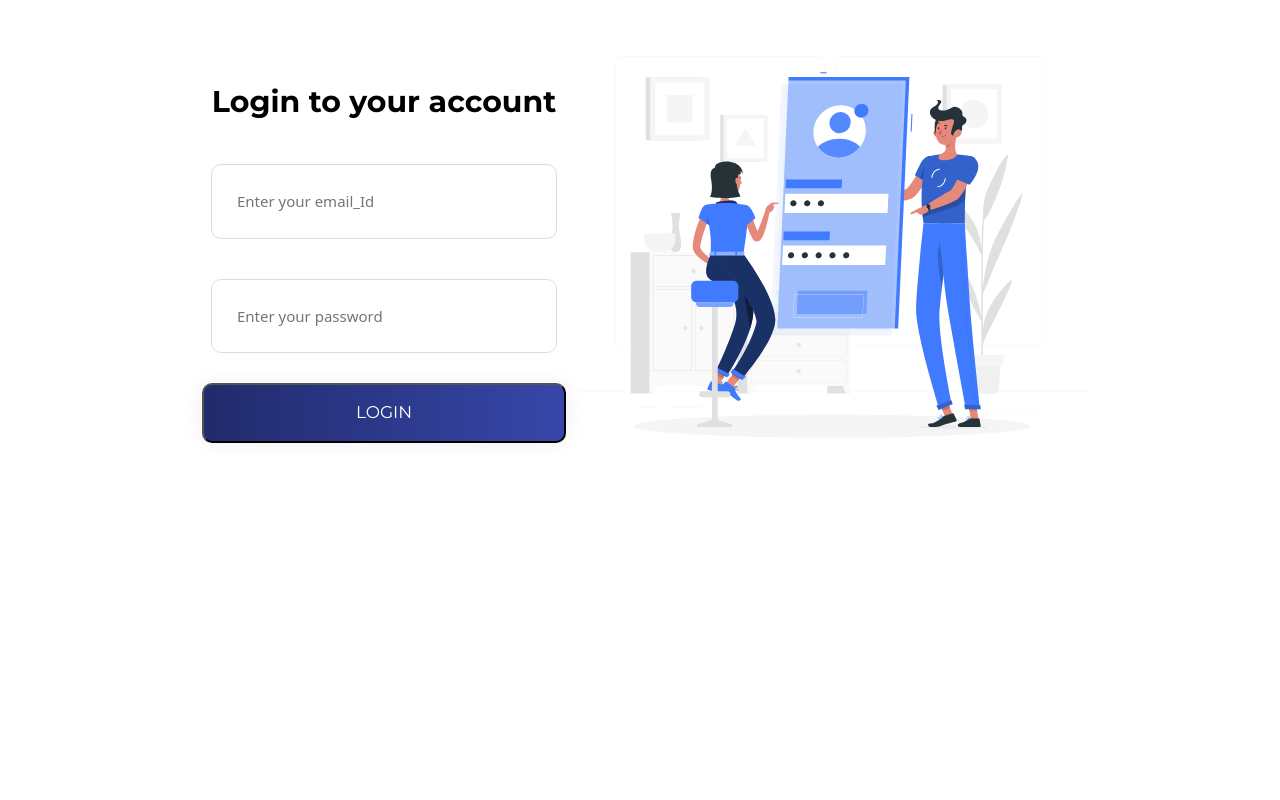
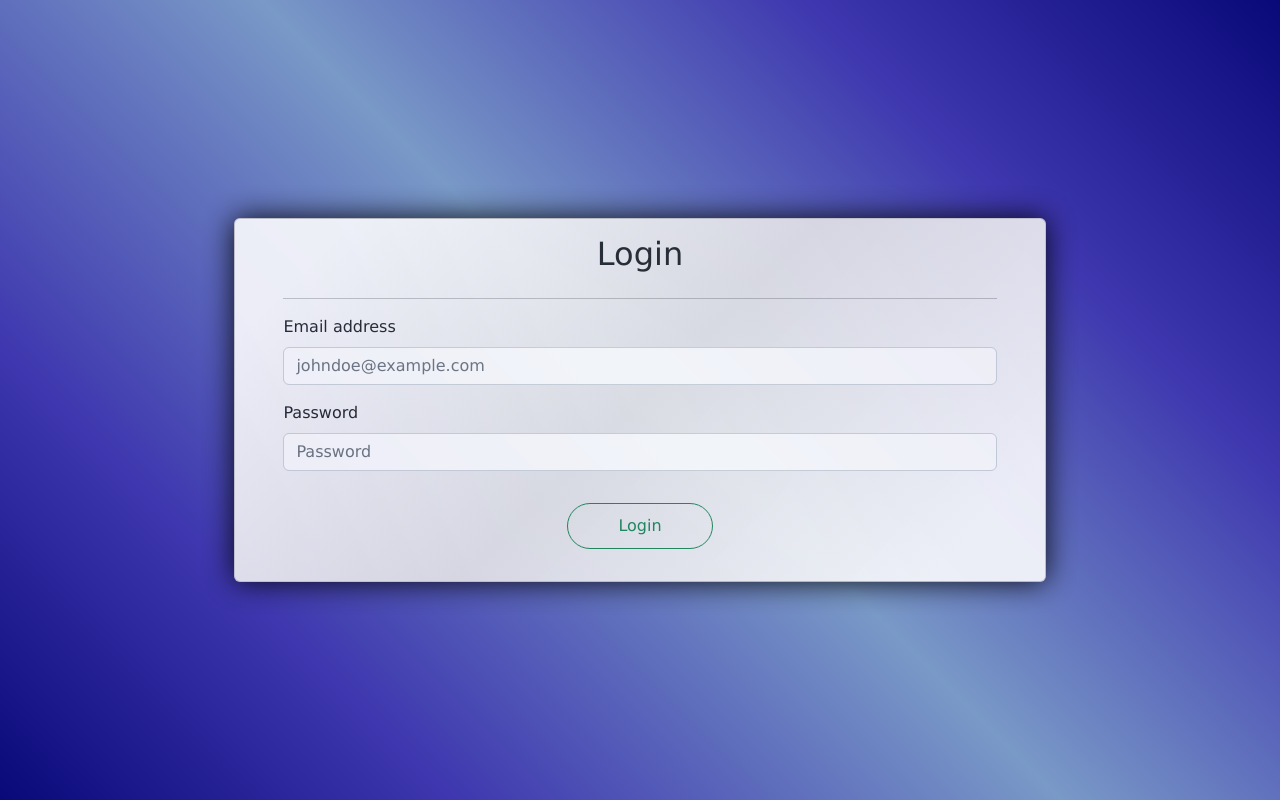
Before and after one commit to GDSCIIITSurat/Bill-Splitter, a React (Create React App) app: page /login in a window 1280 px wide. Built offline with nearby package versions, Linux system fonts and the light colour scheme.

Commit message:
Updated login page css

```diff
--- a/src/pages/Login_Signup/Login.js
+++ b/src/pages/Login_Signup/Login.js
@@ -1,6 +1,6 @@
 import React, { useState } from "react";
-import axios from 'axios';
-import style from "../../styles/login.module.css";
+import axios from "axios";
+import "../../styles/login.css";
 
 function Login() {
   const [email, setemail] = useState("");
@@ -9,58 +9,89 @@ function Login() {
 
   const submit = () => {
     const info = { email, password };
-    const url = "https://bill-splitter-backend-iiits.herokuapp.com/api/v1/login"
+    const url =
+      "https://bill-splitter-backend-iiits.herokuapp.com/api/v1/login";
 
-    const PostInfo = async() => {
-      await axios.post(url, info)
+    const PostInfo = async () => {
+      await axios
+        .post(url, info)
         .then(() => {
           setValid("d-none");
           window.alert("Success");
         })
         .catch((e) => {
-        if(e.response.status === 401){
-          setValid("d-inline-block")
+          if (e.response.status === 401) {
+            setValid("d-inline-block");
           }
         });
-
-    }
+    };
 
     PostInfo();
   };
 
   return (
     <>
-      <div className={style.container}>
-        <img src="mobile login.svg" className={style.loginpic} alt="Login" />
-
-        <div className={style.login}>
-          <div className={style.top_head}>Login to your account</div>
-          <div className={style.input_form}>
+      <section
+        className="d-flex justify-content-center align-items-center p-3"
+        id="customsection"
+      >
+        <div className="card card-body px-4 px-lg-5" id="customcard">
+          <div>
+            <center>
+              <h2>Login</h2>
+            </center>
+          </div>
+          <hr />
+          <div>
+            <form>
+              <div className="mb-3">
+                <label htmlFor="name" className="form-label">
+                  Email address
+                </label>
                 <input
                   type="email"
-              className={style.user_email_password}
+                  className="form-control"
+                  id="name"
                   onChange={(e) => {
                     setemail(e.target.value);
                   }}
-              placeholder="Enter your email_Id"
+                  placeholder="johndoe@example.com"
+                  required
                 />
               </div>
-          <div className={style.input_form}>
+
+              <div className="mb-3">
+                <label htmlFor="email" className="form-label">
+                  Password
+                </label>
                 <input
                   type="password"
-              className={style.user_email_password}
+                  className="form-control"
+                  id="email"
                   onChange={(e) => {
                     setpassword(e.target.value);
                   }}
-              placeholder="Enter your password"
+                  placeholder="Password"
+                  required
                 />
-            <div className={`${valid} invalid-feedback`}>Invalid UserName or Password!!!</div>
               </div>
-          <button type="submit" className={style.submit_btn} onClick={submit}>
+              <div className={`${valid} invalid-feedback`}>
+                Invalid UserName or Password!!!
+              </div>
+              <div className="d-flex justify-content-center p-3">
+                <button
+                  type="submit"
+                  className="btn btn-outline-success"
+                  id="customBtn"
+                  onClick={submit}
+                >
                   Login
                 </button>
               </div>
+            </form>
           </div>
+        </div>
+      </section>
     </>
   );
 }
--- /dev/null
+++ b/src/styles/login.css
@@ -0,0 +1,18 @@
+#customsection {
+    min-height: 100vh;
+    background: linear-gradient(45deg, rgba(9,9,121,1) 0%, rgba(57,57,180,0.9738489145658263) 22%, rgba(121,153,199,1) 51%, rgba(57,57,180,0.9738489145658263) 77%, rgba(9,9,121,1) 100%);
+    background-color: red;
+
+  }
+
+  #customcard{
+    display: flex;
+    justify-content: center;
+    margin: auto;
+    max-width: 65%;
+      box-shadow: 0px 0px 30px black;
+      font-family: Geneva,Tahoma,Verdana,sans-serif;
+      background: rgb(252,252,254);
+      background: linear-gradient(-45deg, rgba(252,252,254,0.9878545168067226) 10%, rgba(228,228,231,1) 50%, rgba(252,252,254,1) 90%);
+
+  }
--- a/src/styles/login.module.css
+++ /dev/null
@@ -1,97 +0,0 @@
-.container {
-    display: flex;
-    flex-direction: column;
-    justify-content: center;
-    align-items: center;
-}
-
-.loginpic {
-    width: 50%;
-}
-
-.login {
-    display: flex;
-    flex-direction: column;
-}
-
-.input_form {
-    display: flex;
-    flex-direction: column;
-    justify-content: center;
-}
-
-.input_form div{
-    padding: 0px 20px;
-    font-weight: bolder;
-}
-
-.user_email_password {
-    padding: 15px;
-    width: 90%;
-    background-color: white;
-    border: 1px solid #dadce0;
-    margin: auto;
-    margin-top: 10px;
-    margin-bottom: 10px;
-    border-radius: 10px;
-    font-size: 12px;
-}
-
-.top_head {
-    font-size: 30px;
-    font-family: Montserrat;
-    font-weight: 700;
-    color: black;
-    margin: 20px;
-    text-align: center;
-}
-
-
-@media only screen and (min-width: 700px) {
-    .loginpic {
-        width: 40%;
-    }
-
-    .container {
-        display: flex;
-        flex-direction: row-reverse;
-        justify-content: center;
-        align-items: center;
-    }
-
-    .user_email_password {
-        padding: 25px;
-        margin-top: 20px;
-        margin-bottom: 20px;
-        font-size: 15px;
-    }
-
-    .submit_btn {
-        font-size: 10px;
-    }
-}
-
-
-
-.submit_btn {
-    background-image: linear-gradient(to right, #212B6C 0%, #3747aa 51%, #212B6C 100%);
-    margin: 10px;
-    padding: 15px 45px;
-    text-align: center;
-    text-transform: uppercase;
-    transition: 0.5s;
-    background-size: 200% auto;
-    color: white;
-    box-shadow: 0 0 20px #eee;
-    border-radius: 10px;
-    display: block;
-    cursor: pointer;
-    font-family: Montserrat;
-    font-size: 17px;
-}
-
-.submit_btn:hover {
-    background-position: right center;
-    color: #fff;
-    text-decoration: none;
-}
```
Lines whose indentation alone changed are shown as unchanged.
